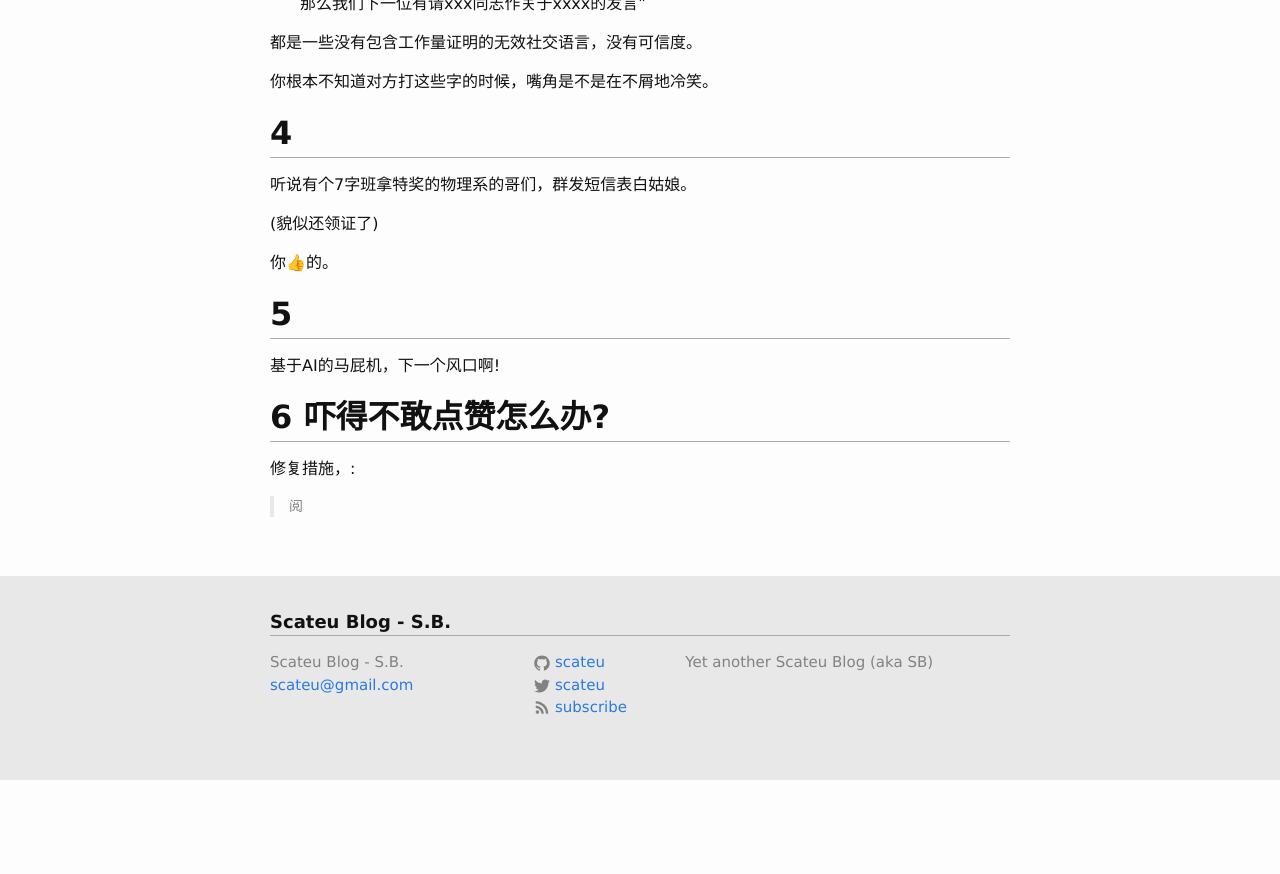
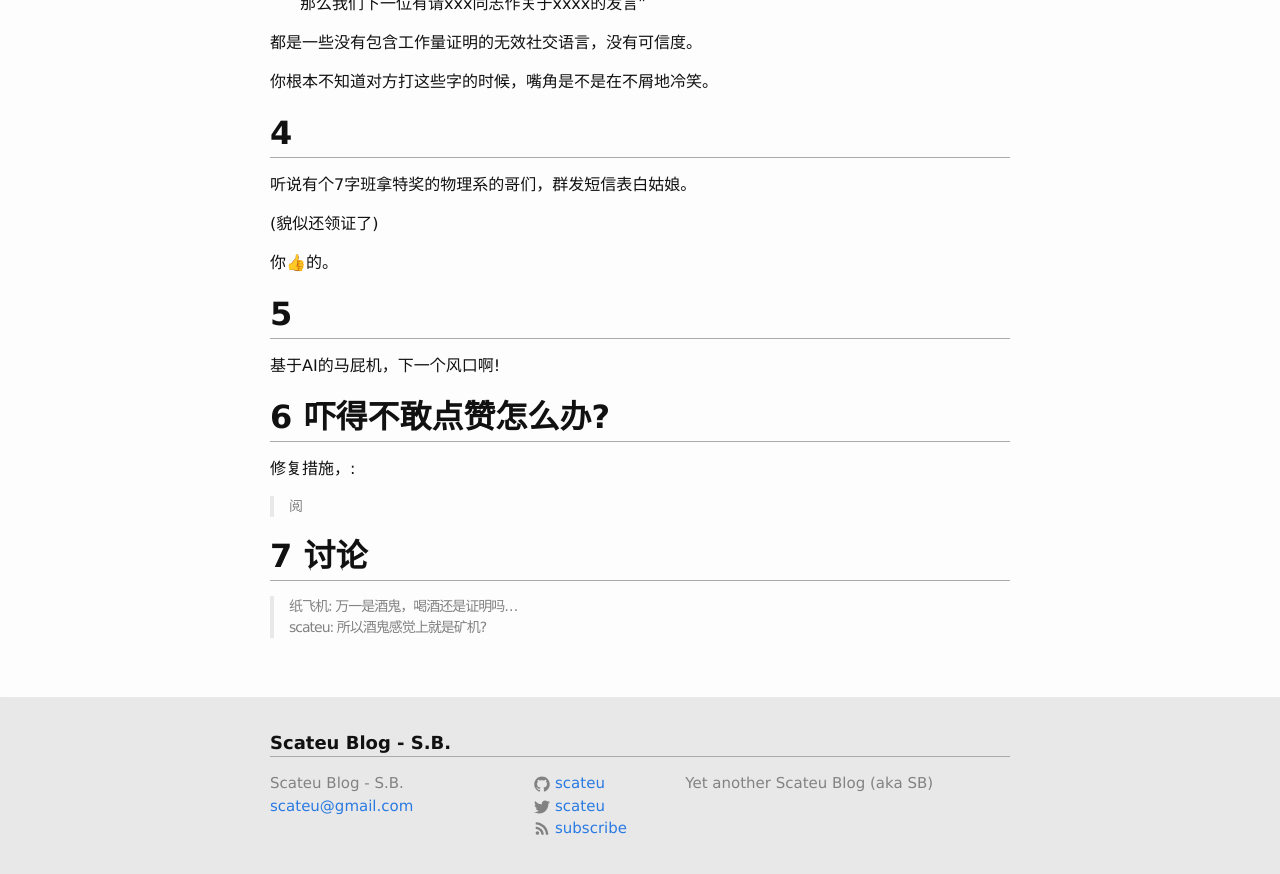
Before and after one commit to scateu/scateu.github.io, a Jekyll site: the page built from _posts/2017-11-29-proof-of-work-in-social-networking.md, in a window 1280 px wide and 900 px high, scrolled down 1716 px. Shown: the top 874 px of the window. Built offline with Jekyll 4.4.1, drawn with Linux system fonts in a browser that asks for light colours; nearby versions of some CDN libraries; formulas are drawn with MathJax 3; comment, search, counter and statistics services are not loaded; before the commit the page ends 2495 px from its top, so only the background shows below that.

Commit message:
Wed Nov 29 16:29:54 CST 2017

```diff
--- a/_posts/2017-11-29-proof-of-work-in-social-networking.md
+++ b/_posts/2017-11-29-proof-of-work-in-social-networking.md
@@ -92,3 +92,8 @@ mathjax: true
 修复措施，:
 
 > 阅
+
+## 7 讨论
+
+> 纸飞机: 万一是酒鬼，喝酒还是证明吗...
+> scateu: 所以酒鬼感觉上就是矿机?
```
